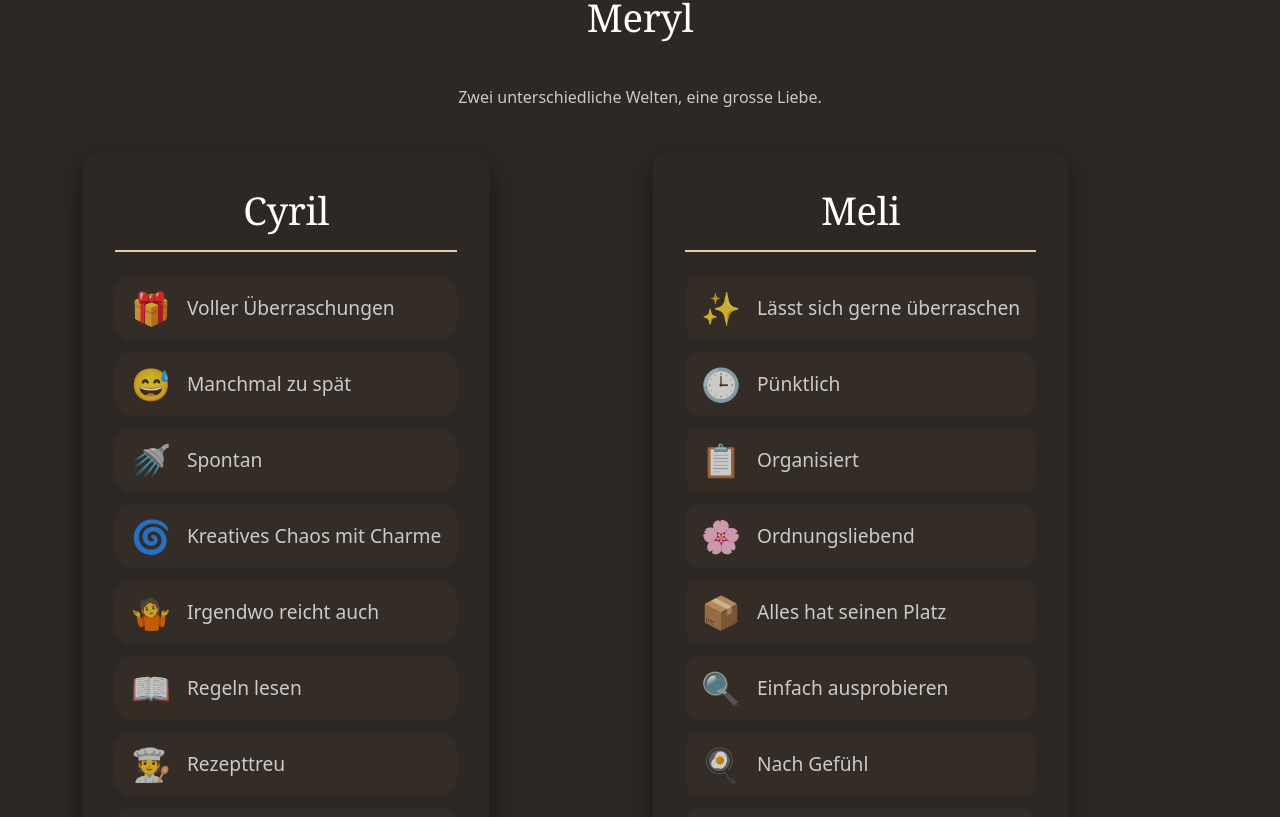
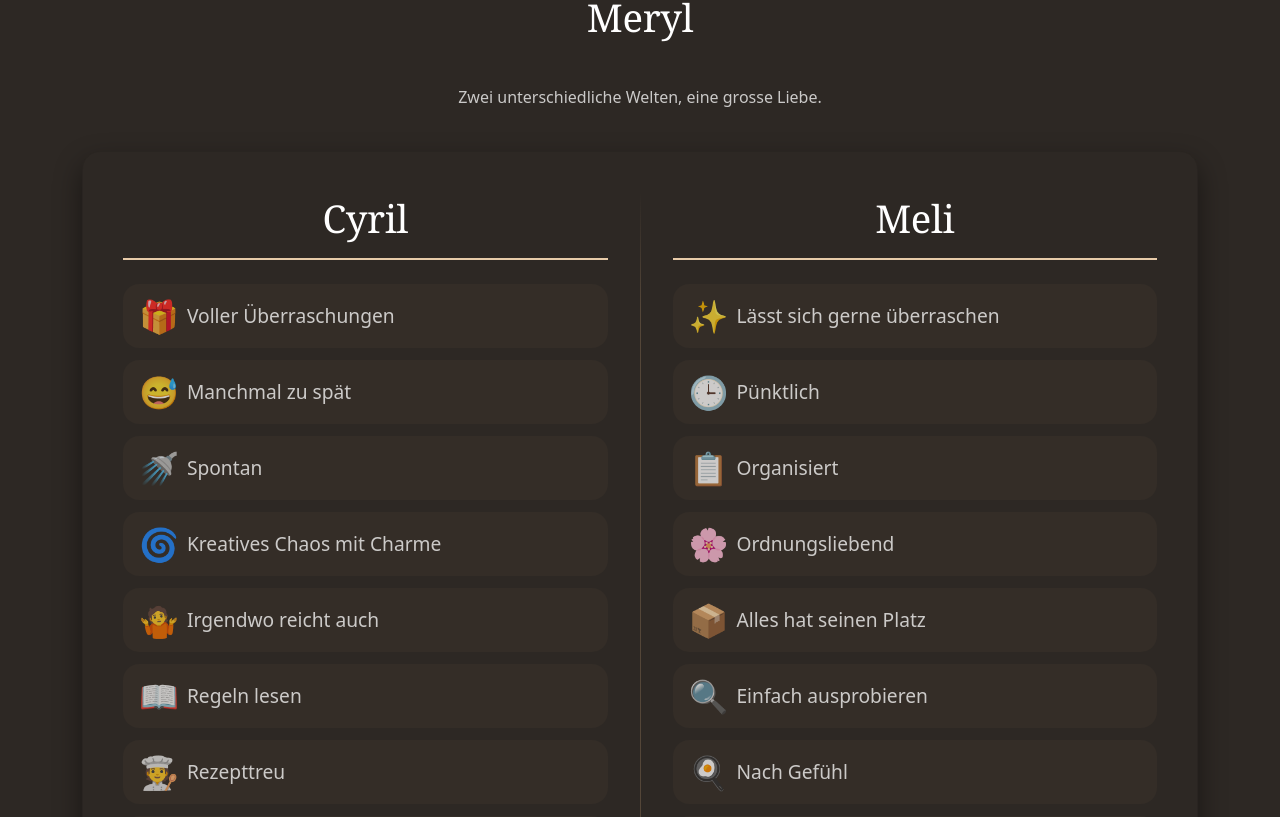
Before and after one commit to cyrilgarillo/meryl26, a Next.js app: page / in a window 1280 px wide. Shown: the part 1383-2200 px from the top of the page. Built offline with nearby package versions, Linux system fonts and the light colour scheme; no server answers.

Commit message:
Initial commit

```diff
--- a/src/app/sections/Story.module.css
+++ b/src/app/sections/Story.module.css
@@ -2,6 +2,62 @@
 .storyGrid {
   margin-top: 2rem;
   animation: fadeIn 0.8s ease-in;
+}
+
+/* Comparison Card - Single Card Container */
+.comparisonCard {
+  background: var(--bg-primary);
+  border-radius: var(--radius-lg);
+  padding: 1.5rem;
+  box-shadow: var(--shadow-lg);
+  border: 1px solid rgba(0, 0, 0, 0.08);
+  margin: 2rem auto;
+  max-width: 1200px;
+  transition: transform 0.3s ease, box-shadow 0.3s ease;
+}
+
+.comparisonCard:hover {
+  transform: translateY(-5px);
+  box-shadow: var(--shadow-xl, 0 20px 40px rgba(0, 0, 0, 0.15));
+}
+
+/* Grid for two columns */
+.comparisonGrid {
+  display: grid;
+  grid-template-columns: 1fr auto 1fr;
+  gap: 1rem;
+  align-items: start;
+}
+
+@media (min-width: 768px) {
+  .comparisonCard {
+    padding: 2.5rem;
+  }
+
+  .comparisonGrid {
+    gap: 2rem;
+  }
+}
+
+/* Vertical Divider */
+.dividerVertical {
+  width: 1px;
+  background: linear-gradient(
+    to bottom,
+    transparent,
+    rgba(var(--accent-primary-rgb, 174, 140, 103), 0.3) 10%,
+    rgba(var(--accent-primary-rgb, 174, 140, 103), 0.3) 90%,
+    transparent
+  );
+  min-height: 100%;
+  align-self: stretch;
+}
+
+/* Person Section */
+.personSection {
+  display: flex;
+  flex-direction: column;
+  align-items: center;
 }
 
 @keyframes fadeIn {
@@ -15,7 +71,7 @@
   }
 }
 
-/* Person Card */
+/* Person Card - Now used for person sections */
 .personCard {
   background: var(--bg-primary);
   border-radius: var(--radius-lg);
@@ -71,7 +127,7 @@
 .traitItem {
   display: flex;
   align-items: center;
-  gap: 0.5rem;
+  gap: 0.25rem;
   padding: 0.5rem;
   margin-bottom: 0.5rem;
   background: rgba(var(--accent-primary-rgb, 174, 140, 103), 0.05);
@@ -85,7 +141,7 @@
 
 @media (min-width: 768px) {
   .traitItem {
-    gap: 1rem;
+    gap: 0.5rem;
     padding: 1rem;
     margin-bottom: 0.75rem;
     font-size: var(--font-size-lg);
--- a/src/app/sections/Story.tsx
+++ b/src/app/sections/Story.tsx
@@ -11,10 +11,10 @@ export default function Story() {
             Zwei unterschiedliche Welten, eine grosse Liebe.
           </p>
 
-          <div className={`row ${styles.storyGrid}`}>
-            {/* Cyril */}
-            <div className="col-6 mb-4 d-flex">
-              <div className={styles.personCard}>
+          <div className={styles.comparisonCard}>
+            <div className={styles.comparisonGrid}>
+              {/* Cyril */}
+              <div className={styles.personSection}>
                 <h3 className={styles.personTitle}>Cyril</h3>
                 <ul className={styles.traitList}>
                   <li className={styles.traitItem}>
@@ -75,11 +75,11 @@ export default function Story() {
                   </li>
                 </ul>
               </div>
-            </div>
 
-            {/* Meli */}
-            <div className="col-6 mb-4 d-flex">
-              <div className={styles.personCard}>
+              <div className={styles.dividerVertical}></div>
+
+              {/* Meli */}
+              <div className={styles.personSection}>
                 <h3 className={styles.personTitle}>Meli</h3>
                 <ul className={styles.traitList}>
                   <li className={styles.traitItem}>
```
